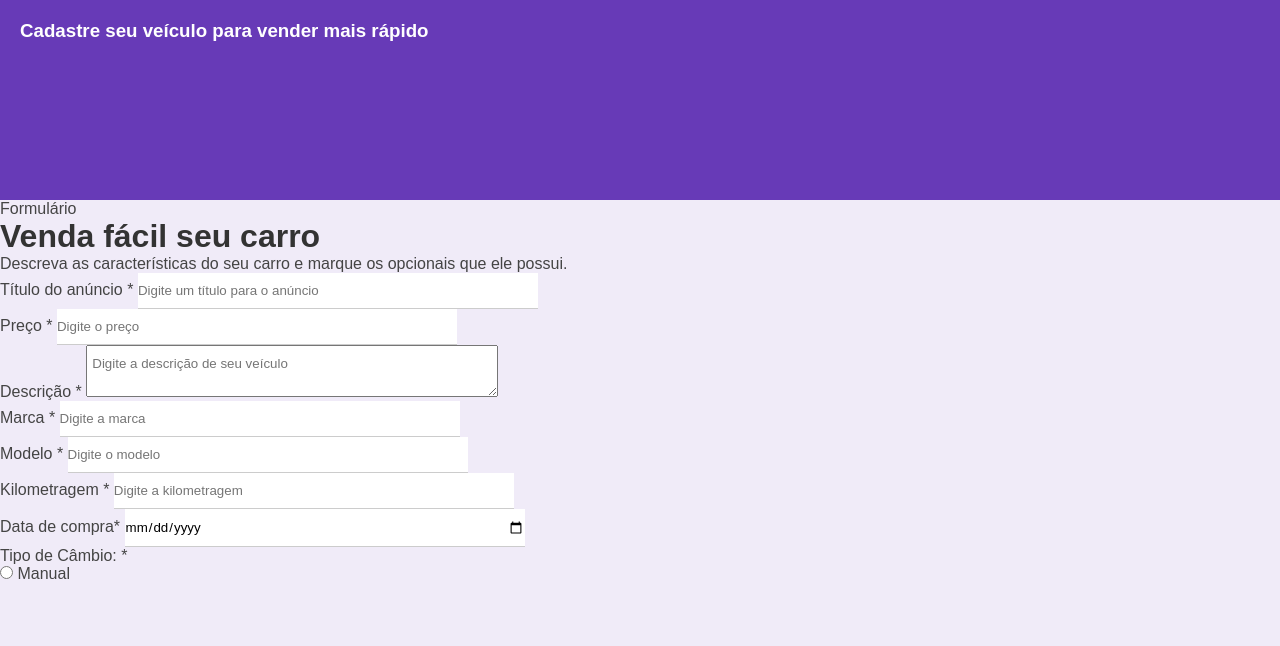
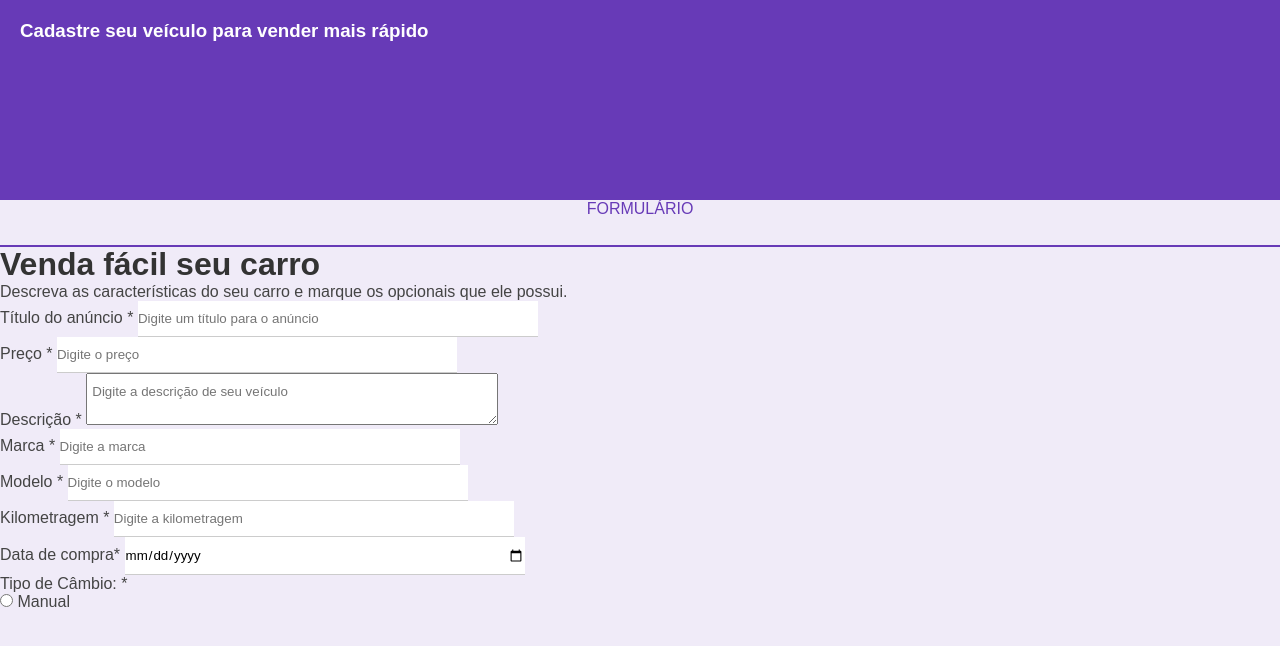
Before and after one commit to igoraraujonascimento-stack/projetoformulario, a plain HTML site: page index.html in a window 1280 px wide. Drawn offline with Linux system fonts and the light colour scheme.

Commit message:
criando html

```diff
--- a/css/style.css
+++ b/css/style.css
@@ -48,3 +48,19 @@ textarea {
     position: relative;
     top: -46px;
 }
+
+.form-header {
+    border-bottom: 1px solid #dfdfdf;
+    height: 45px;
+}
+
+.form-header p{
+    color: #673ab7;
+    border-bottom: 2px solid #673ab7;
+    width: 100%;
+    text-align: center;
+    margin: 0 auto;
+    text-transform: uppercase;
+    height: 45px;
+    list-style: 45px;
+}
```
